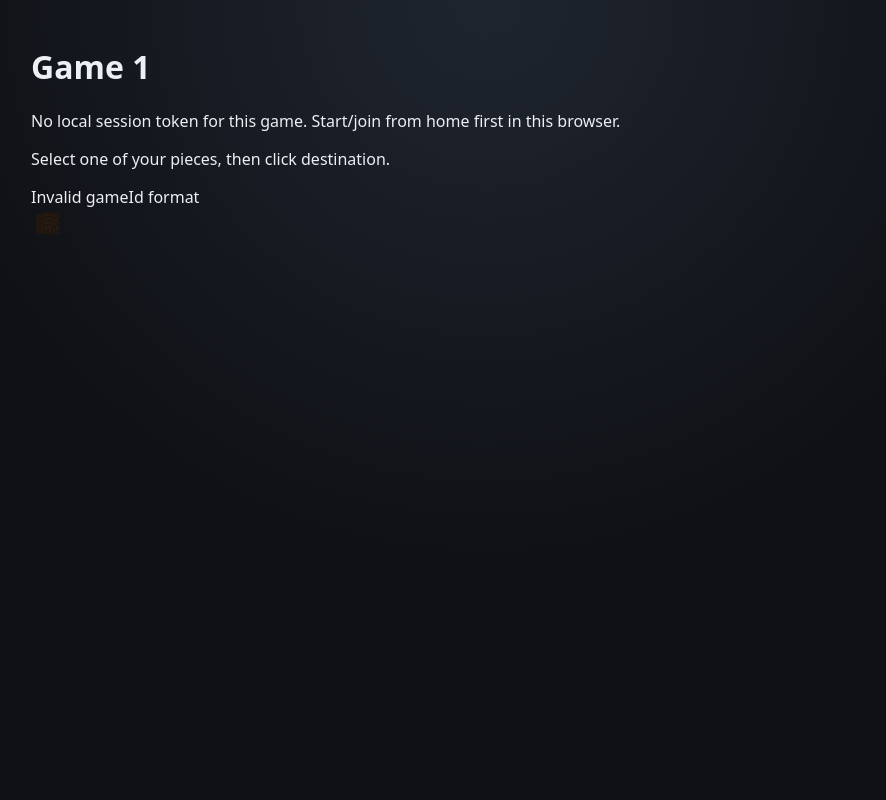
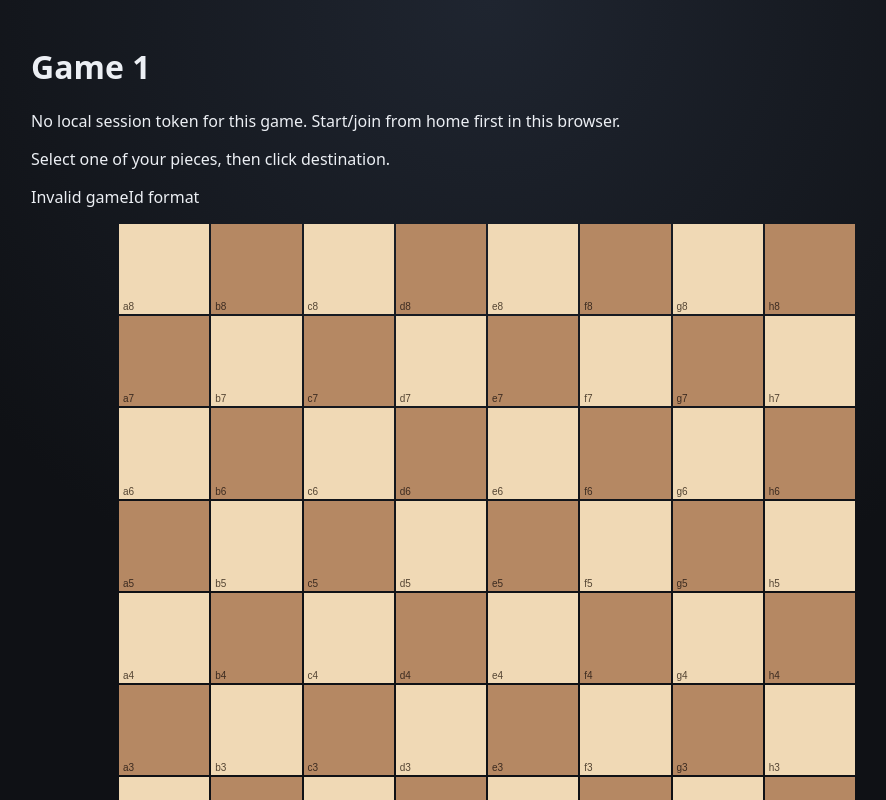
Before and after one commit to Aregluss/RealTimeChess2026, a Next.js app in the folder apps/web/: page /game/1 in a window 1280 px wide. Shown: the top 800 px of the page, without its empty margins (153-1039 px from the left). Built offline with nearby package versions, Linux system fonts and the light colour scheme; no server answers.

Commit message:
Fix board sizing/centering and show cooldown rings only for own pieces

```diff
--- a/apps/web/app/game/[gameId]/page.tsx
+++ b/apps/web/app/game/[gameId]/page.tsx
@@ -261,10 +261,13 @@ export default function GamePage() {
                 Boolean(state?.checkState.blackInCheck) && blackKingSquare === square;
               const isInCheckSquare = isWhiteKingInCheck || isBlackKingInCheck;
 
-              const cooldownRatio = piece && state ? getCooldownRatio(piece, state, nowMs) : 0;
-              const perimeter = 320;
-              const visible = perimeter * cooldownRatio;
-              const startTopCenterOffset = -perimeter * 0.125;
+              const showCooldown = Boolean(
+                piece && state && session && piece.side === session.side
+              );
+              const cooldownRatio =
+                piece && state && showCooldown ? getCooldownRatio(piece, state, nowMs) : 0;
+              const cooldownProgress = Math.max(0, Math.min(100, cooldownRatio * 100));
+              const startTopCenterOffset = -25;
 
               return (
                 <button
@@ -288,7 +291,8 @@ export default function GamePage() {
                         stroke="rgba(74, 158, 255, 0.95)"
                         strokeWidth="6"
                         strokeLinecap="round"
-                        strokeDasharray={`${visible} ${perimeter}`}
+                        pathLength="100"
+                        strokeDasharray={`${cooldownProgress} 100`}
                         strokeDashoffset={startTopCenterOffset}
                       />
                     </svg>
--- a/apps/web/app/globals.css
+++ b/apps/web/app/globals.css
@@ -63,13 +63,14 @@ a {
   display: grid;
   grid-template-columns: repeat(8, minmax(0, 1fr));
   gap: 2px;
-  max-width: 640px;
-  margin-top: 16px;
+  width: 100%;
+  margin-top: 0;
 }
 
 .board-wrap {
   position: relative;
-  width: fit-content;
+  width: clamp(320px, 92vmin, 760px);
+  margin: 16px auto 0;
 }
 
 .square {
@@ -78,7 +79,7 @@ a {
   display: flex;
   align-items: center;
   justify-content: center;
-  font-size: 36px;
+  font-size: clamp(22px, 5.2vmin, 40px);
   padding: 0;
   border-radius: 0;
   margin: 0;
```
